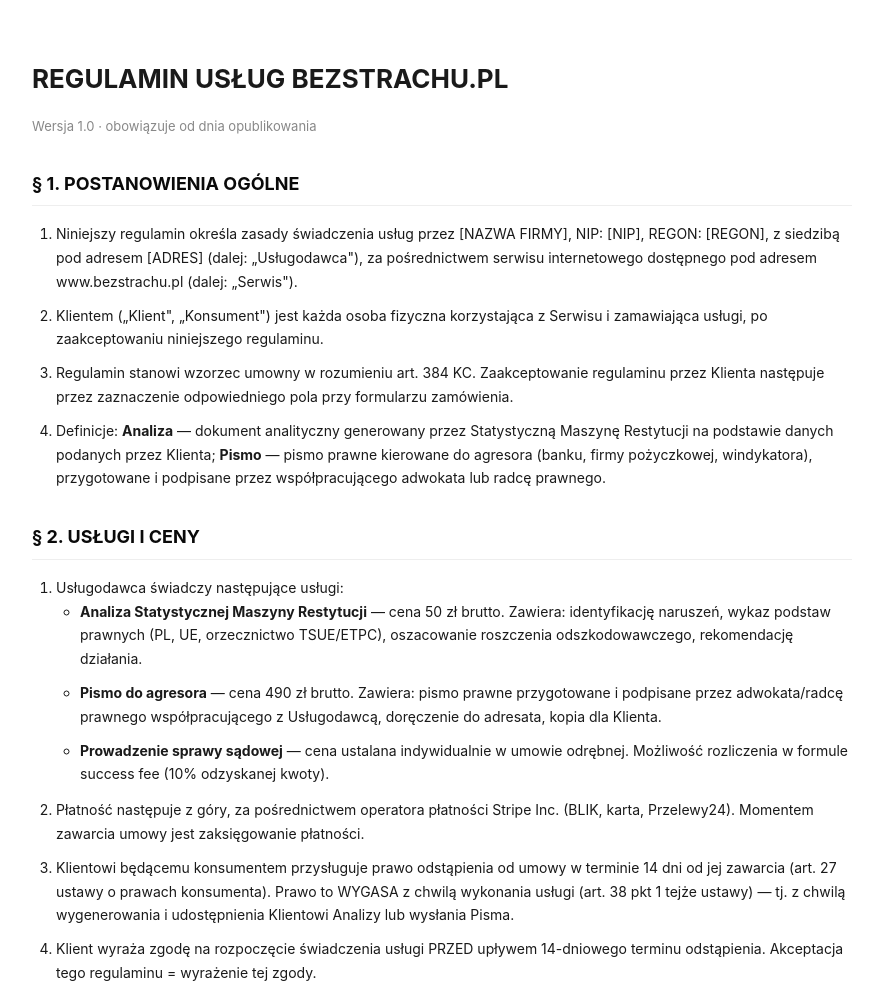
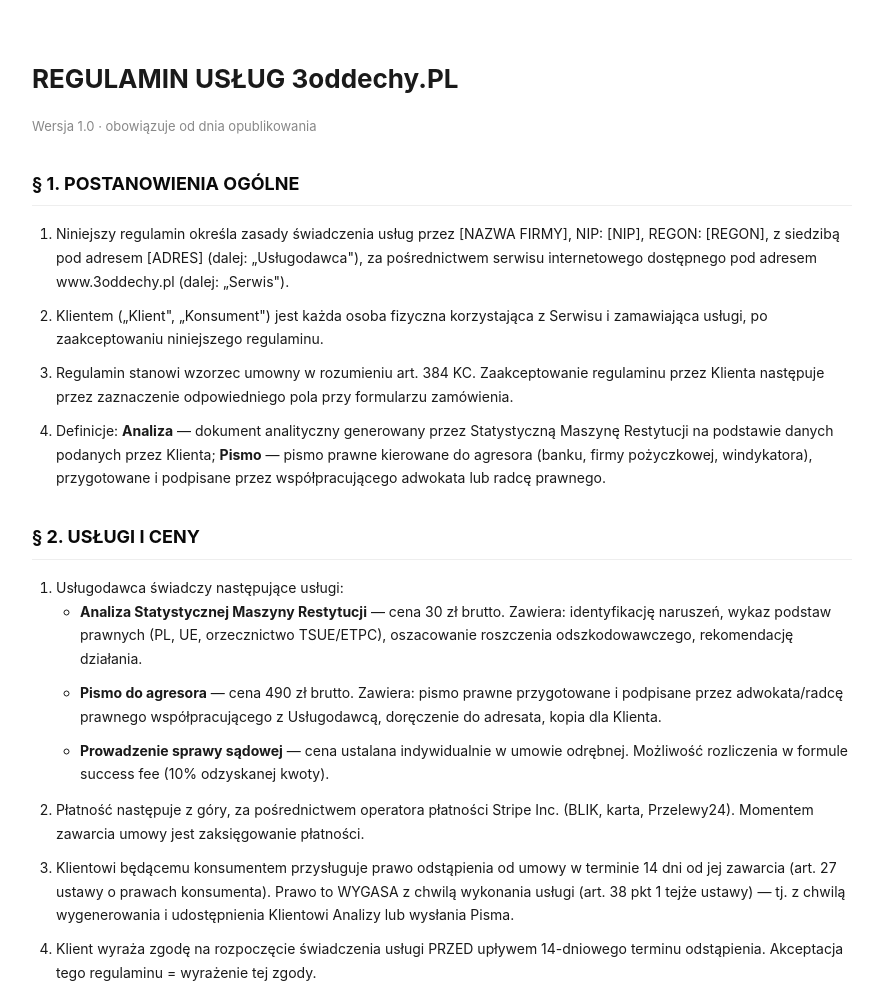
Before and after one commit to radekflis/3oddechy.pl, a website: page regulamin.html in a window 1280 px wide. Shown: the top 988 px of the page, without its empty margins (198-1076 px from the left). Drawn offline with Linux system fonts and the light colour scheme.

Commit message:
Update service name and pricing in regulamin.html

```diff
--- a/regulamin.html
+++ b/regulamin.html
@@ -3,7 +3,7 @@
 <head>
 <meta charset="UTF-8">
 <meta name="viewport" content="width=device-width, initial-scale=1.0">
-<title>Regulamin — BezStrachu.pl</title>
+<title>Regulamin — 3oddechy.pl</title>
 <style>
   body { font-family: -apple-system, BlinkMacSystemFont, Arial, sans-serif; max-width: 820px; margin: 0 auto; padding: 40px 20px; line-height: 1.7; color: #1a1a1a; }
   h1 { font-size: 26px; margin-bottom: 8px; }
@@ -20,12 +20,12 @@
 </head>
 <body>
 
-<h1>REGULAMIN USŁUG BEZSTRACHU.PL</h1>
+<h1>REGULAMIN USŁUG 3oddechy.PL</h1>
 <p class="meta">Wersja 1.0 · obowiązuje od dnia opublikowania</p>
 
 <h2>§ 1. POSTANOWIENIA OGÓLNE</h2>
 <ol>
-  <li>Niniejszy regulamin określa zasady świadczenia usług przez [NAZWA FIRMY], NIP: [NIP], REGON: [REGON], z siedzibą pod adresem [ADRES] (dalej: „Usługodawca"), za pośrednictwem serwisu internetowego dostępnego pod adresem www.bezstrachu.pl (dalej: „Serwis").</li>
+  <li>Niniejszy regulamin określa zasady świadczenia usług przez [NAZWA FIRMY], NIP: [NIP], REGON: [REGON], z siedzibą pod adresem [ADRES] (dalej: „Usługodawca"), za pośrednictwem serwisu internetowego dostępnego pod adresem www.3oddechy.pl (dalej: „Serwis").</li>
   <li>Klientem („Klient", „Konsument") jest każda osoba fizyczna korzystająca z Serwisu i zamawiająca usługi, po zaakceptowaniu niniejszego regulaminu.</li>
   <li>Regulamin stanowi wzorzec umowny w rozumieniu art. 384 KC. Zaakceptowanie regulaminu przez Klienta następuje przez zaznaczenie odpowiedniego pola przy formularzu zamówienia.</li>
   <li>Definicje: <strong>Analiza</strong> — dokument analityczny generowany przez Statystyczną Maszynę Restytucji na podstawie danych podanych przez Klienta; <strong>Pismo</strong> — pismo prawne kierowane do agresora (banku, firmy pożyczkowej, windykatora), przygotowane i podpisane przez współpracującego adwokata lub radcę prawnego.</li>
@@ -35,7 +35,7 @@
 <ol>
   <li>Usługodawca świadczy następujące usługi:
     <ul>
-      <li><strong>Analiza Statystycznej Maszyny Restytucji</strong> — cena 50 zł brutto. Zawiera: identyfikację naruszeń, wykaz podstaw prawnych (PL, UE, orzecznictwo TSUE/ETPC), oszacowanie roszczenia odszkodowawczego, rekomendację działania.</li>
+      <li><strong>Analiza Statystycznej Maszyny Restytucji</strong> — cena 30 zł brutto. Zawiera: identyfikację naruszeń, wykaz podstaw prawnych (PL, UE, orzecznictwo TSUE/ETPC), oszacowanie roszczenia odszkodowawczego, rekomendację działania.</li>
       <li><strong>Pismo do agresora</strong> — cena 490 zł brutto. Zawiera: pismo prawne przygotowane i podpisane przez adwokata/radcę prawnego współpracującego z Usługodawcą, doręczenie do adresata, kopia dla Klienta.</li>
       <li><strong>Prowadzenie sprawy sądowej</strong> — cena ustalana indywidualnie w umowie odrębnej. Możliwość rozliczenia w formule success fee (10% odzyskanej kwoty).</li>
     </ul>
```
